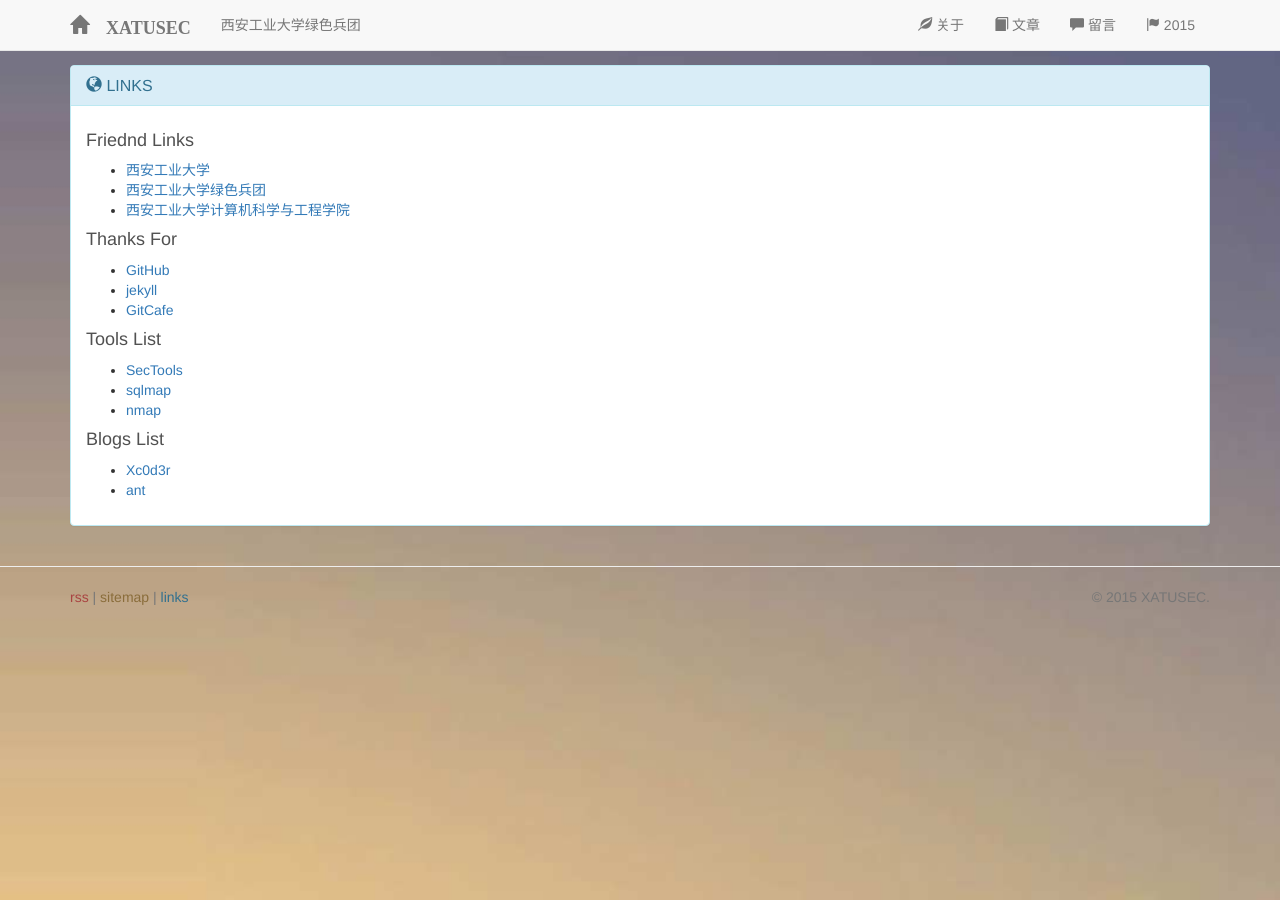
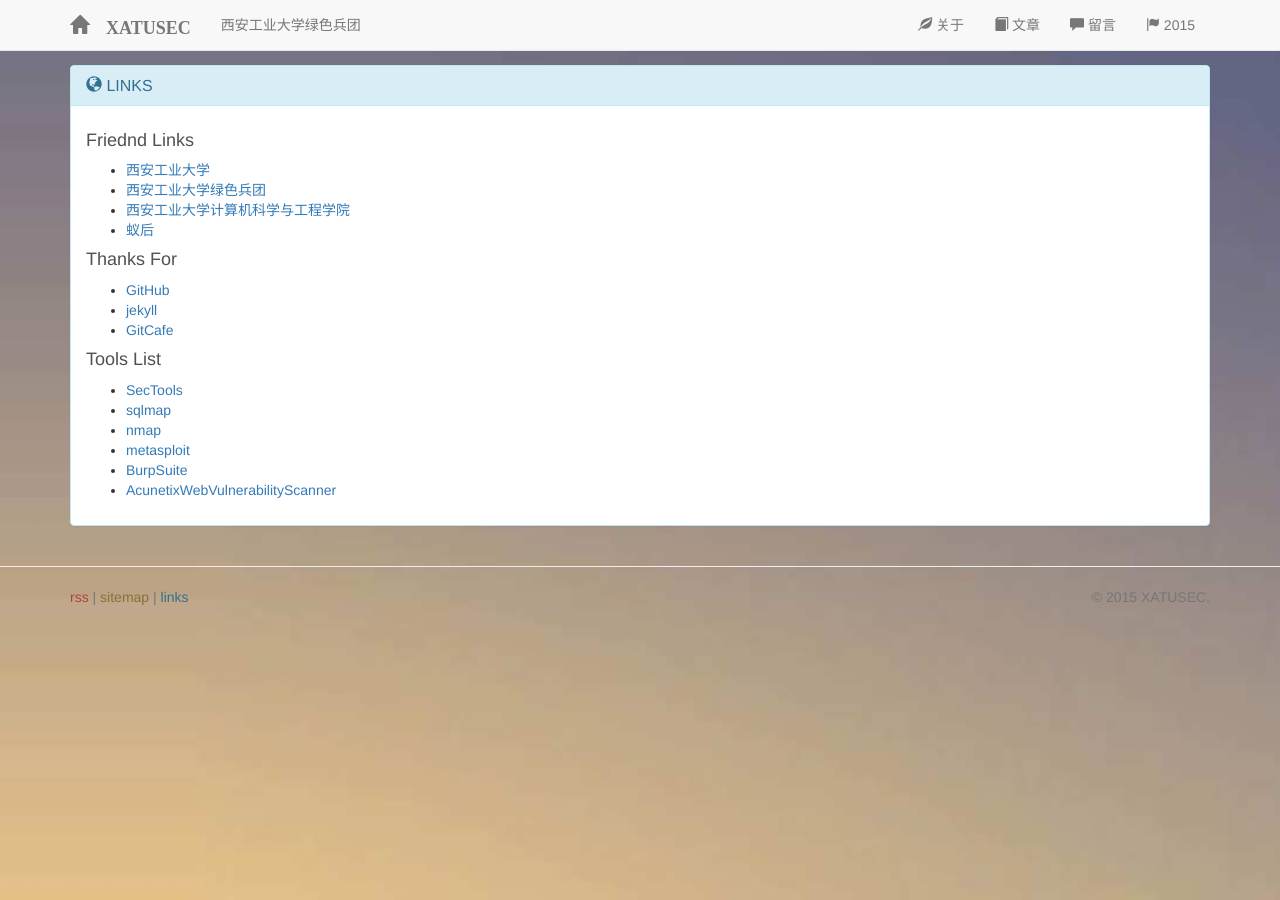
Before and after one commit to xatusec/xatusec.github.io, a Jekyll site: the page built from pages/links.markdown, in a window 1280 px wide. Built offline with Jekyll 4.4.1, drawn with Linux system fonts in a browser that asks for light colours; nearby versions of some CDN libraries; comment, search, counter and statistics services are not loaded.

Commit message:
normal update and fuck fuck fuck

```diff
--- a/pages/links.markdown
+++ b/pages/links.markdown
@@ -1,15 +1,16 @@
 ---
-layout: page
-permalink: /links/
-title: LINKS
-style: info
-icon: globe
+layout:     page
+permalink:  /links/
+title:      LINKS
+style:      info
+icon:       globe
 ---
 
 #### Friednd Links
 - [西安工业大学](http://www.xatu.edu.cn/)
 - [西安工业大学绿色兵团](http://www.xatusec.org)
 - [西安工业大学计算机科学与工程学院](http://cs.xatu.edu.cn/)
+- [蚁后](http://root.cool/)
 
 #### Thanks For
 - [GitHub](https://github.com/)
@@ -20,7 +21,6 @@ icon: globe
 - [SecTools](http://sectools.org/)
 - [sqlmap](http://sqlmap.org/)
 - [nmap](http://nmap.org/)
-
-#### Blogs List
-- [Xc0d3r](http://hi.baidu.com/L34Rn/)
-- [ant](http://ant.coding.io)
+- [metasploit](http://www.metasploit.com/)
+- [BurpSuite](https://portswigger.net/burp/)
+- [AcunetixWebVulnerabilityScanner](http://www.acunetix.com/vulnerability-scanner/)
```
